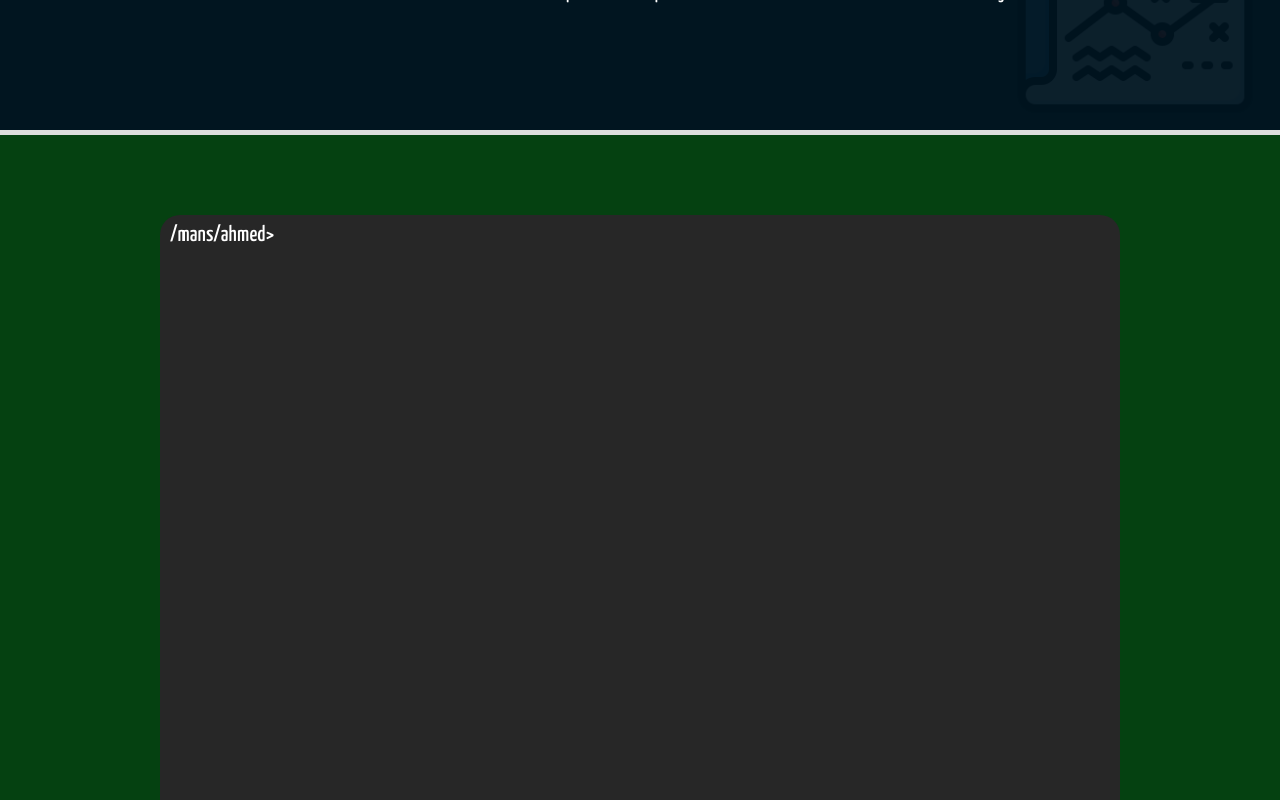
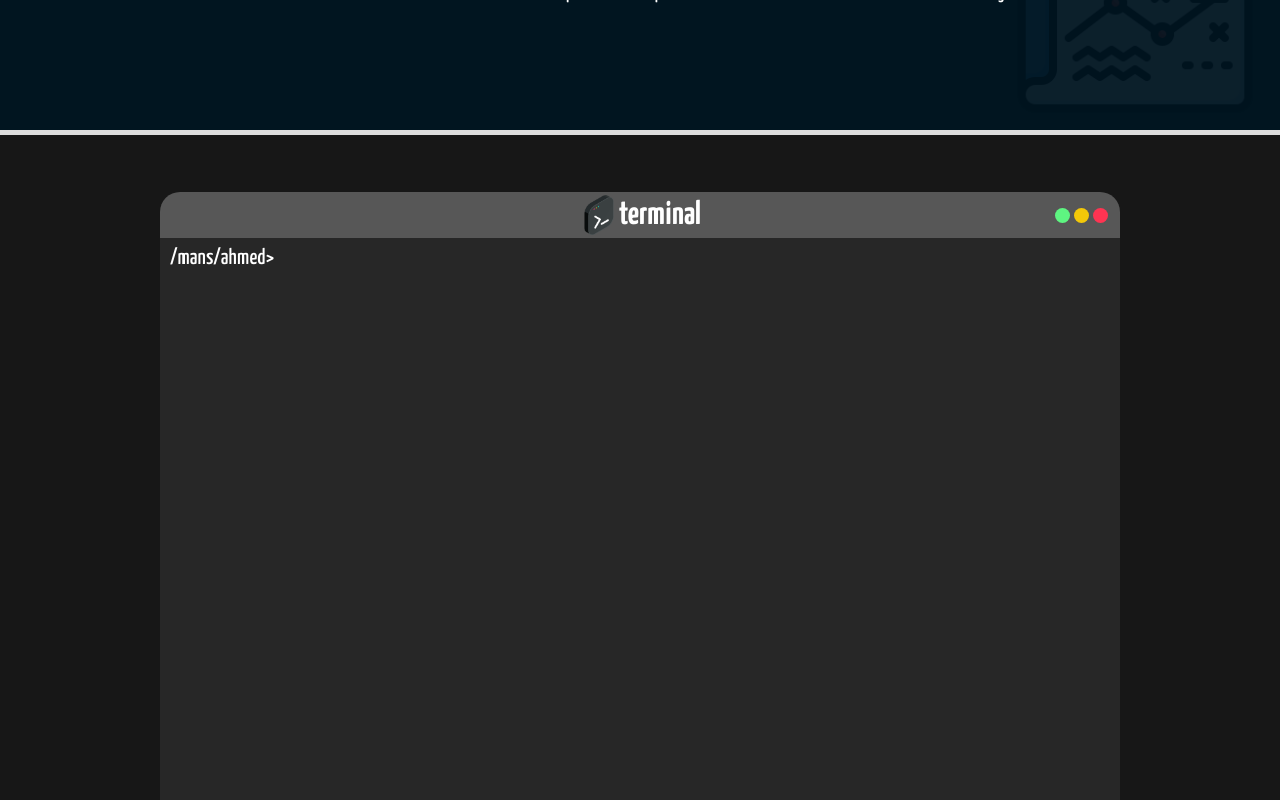
Before and after one commit to Mans1611/portfolio, a React (Create React App) app: page / in a window 1280 px wide. Shown: the part 1140-1940 px from the top of the page. Built offline with nearby package versions, Linux system fonts and the light colour scheme.

Commit message:
editing terminal view and icons and functionality

```diff
--- a/package.json
+++ b/package.json
@@ -20,6 +20,7 @@
     "axios": "^1.4.0",
     "react": "^18.2.0",
     "react-dom": "^18.2.0",
+    "react-helmet": "^6.1.0",
     "react-router-dom": "^6.12.0",
     "react-scripts": "5.0.1",
     "typescript": "^4.9.5",
@@ -53,6 +54,7 @@
     ]
   },
   "devDependencies": {
+    "@types/react-helmet": "^6.1.11",
     "svg-inline-loader": "^0.8.2"
   }
 }
--- a/public/index.html
+++ b/public/index.html
@@ -2,14 +2,13 @@
 <html lang="en">
   <head>
     <meta charset="utf-8" />
-    <link rel="icon" href="%PUBLIC_URL%/favicon.ico" />
     <meta name="viewport" content="width=device-width, initial-scale=1" />
     <meta name="theme-color" content="#000000" />
     <meta
       name="description"
       content="Web site created using create-react-app"
     />
-    <link rel="apple-touch-icon" href="%PUBLIC_URL%/logo192.png" />
+    <link rel="icon" type="image/x-icon" href="./assets/Manslogo.png" />
 
     <link rel="manifest" href="%PUBLIC_URL%/manifest.json" />
     <link rel="preconnect" href="https://fonts.googleapis.com">
--- a/src/App.tsx
+++ b/src/App.tsx
@@ -8,6 +8,8 @@ import ProjectPopUp from './Components/ProjectPopUp/ProjectPopUp';
 import { projectInterface } from './data/projectList';
 import About from './Pages/About/About';
 import Footer from './Components/Footer/Footer';
+import { Helmet } from 'react-helmet';
+import manslogo from './assets/Manslogo.png'
 
 export interface props {
   dark : boolean | string| null,
@@ -57,7 +59,9 @@ function App() {
         timeSpent,setTimeSpent,
         innerWidth
       }}>
-
+        <Helmet>
+          <link rel="icon" type="image/x-icon" href={'./assets/Manslogo.png'} />
+        </Helmet>
         <div id='app' className="App">
           <Routes>
           <Route path="/" element={<><NavBar/> <Footer/></>}>
--- a/src/Components/NavBar/NavBar.tsx
+++ b/src/Components/NavBar/NavBar.tsx
@@ -4,8 +4,6 @@ import { Link, Outlet } from 'react-router-dom'
 import {Menu} from '@mui/icons-material';
 import SideBar from '../SideBar/SideBar';
 import { appContext } from '../../App';
-import LightModeIcon from '@mui/icons-material/LightMode';
-import NightlightIcon from '@mui/icons-material/Nightlight';
 import manslogo from '../../assets/Manslogo.png'
 
 const NavBar = () => {
--- a/src/Components/Project/project.scss
+++ b/src/Components/Project/project.scss
@@ -1,10 +1,22 @@
 .project-holder{
-    height: 300px;
+    height: 270px;
     border-radius:10px;
     background-color: #011520;
     overflow: hidden;
     position: relative;
+    transition: all 200ms;
+    cursor: pointer;
+    &:hover{
+        .img-wrapper{
+            height:40%;
+            .project-img{
+                opacity: 0.75;
+            }
+        }
+
+    }
     .img-wrapper{
+        transition: all 200ms;
         height:50%;
         overflow: hidden;
         .project-img{
--- a/src/Components/Terminal/Terminal.tsx
+++ b/src/Components/Terminal/Terminal.tsx
@@ -1,25 +1,65 @@
-import { useState } from 'react'
+import { useContext, useState } from 'react'
 import './terminal.scss'
-
+import teminallogo from '../../assets/coding (1).png';
+import { useNavigate } from 'react-router-dom';
+import { appContext } from '../../App';
 const Terminal = () => {
+    const {setSelectedLink} = useContext(appContext);
     const [commands,setCommands] = useState(
         ['/mans/ahmed>']
     );
+    const navigate = useNavigate(); // for navigation to pages.
     const handleChange = (e:any)=>{
         if(e.key === 'Enter'){
             const commandWritten = commands[commands.length -1 ].split(">")[1]
             if(commandWritten.trim() === 'cls' || commandWritten.trim() === 'clear')
                 return setCommands((command)=> ['/mans/ahmed>'])
+            else if(commandWritten.split(' ')[0] ==='nav' ){
+                const navGroup = ['about','projects']
+                const navTraget = commandWritten.split(' ')[1]
+                if (navGroup.find(element=>element===navTraget)){
+
+                    setTimeout(()=>{
+                        navigate(navTraget)
+                        setSelectedLink('Projects')},600)
+                    }
+               else{
+                    setCommands(commands=>[...commands,
+                         `\nthis page is not exist, you can nav to :
+                            -- projects
+                            -- about
+                            -- articles
+                         \n/mans/ahmed>`])
+
+                }
+            }
             setCommands(commands=>[...commands, '\n/mans/ahmed>'])
-        }else{
+        }
+        else if(e.key === 'Backspace'){
+            setCommands(commands=> [...commands.slice(0,commands.length-1), commands[commands.length-1].slice(0,commands[commands.length-1].length-1)])
+        }
+        else if( (/^[a-zA-Z0-9]$/).test(e.key) && e.key.length < 2){
             setCommands(commands=> [...commands.slice(0,commands.length-1), commands[commands.length-1] + e.key])
+        }
+        else{
+            setCommands(commands=> [...commands.slice(0,commands.length-1), commands[commands.length-1] + e.key])
+
         }
     }
   return (
     <div className='terminal-view'>
-        <textarea onKeyUp={handleChange} value={commands.map(c=>c.replace(',',''))} className="terminal">
-        </textarea>
-    </div>
+        <div className="upper">
+                <img src={teminallogo} alt="bash" />
+                <h2>terminal</h2>
+                <div className="apple-btns">
+                    <div style={{background:'#5ef581'}} className="circle"></div>
+                    <div style={{background:'#f3c809'}} className="circle"></div>
+                    <div style={{background:'#ff3452'}} className="circle"></div>
+                </div>
+        </div>
+            <textarea onKeyUp={handleChange} value={commands.map(c=>c.replace(',',''))} className="terminal">
+            </textarea>
+        </div>
   )
 }
 
--- a/src/Components/Terminal/terminal.scss
+++ b/src/Components/Terminal/terminal.scss
@@ -1,13 +1,46 @@
+@import '../../mainstyle.scss';
 .terminal-view{
     height: 100vh;
-    background-color: #054111;
-    display: flex;
-    justify-content: center;
-    align-items: center;
+    background-color: #171717;
+    @include centerChild;
+    flex-direction: column;
+    .upper{
+        @include centerChild;
+        background-color: #575757;
+        padding: 3px;
+        width: 75%;
+        border-top-right-radius: 20px;
+        border-top-left-radius: 20px;
+        color: #ffffff;
+        font-size: 22px;
+        font-weight: 700;
+        position: relative;
+        img{
+            width: 40px;
+        }
+        .apple-btns{
+            position: absolute;
+            right: 10px;
+            display: flex;
+            .circle{
+                width: 15px;
+                height: 15px;
+                margin: 0 2px;
+                cursor: pointer;
+                transition: all 200ms;
+                border-radius: 50%;
+                &:hover{
+                    opacity: 0.85;
+                }
+            }
+
+        }
+    }
     .terminal{
         width:75%;
         height: 80%;
-        border-radius: 20px;
+        border-bottom-left-radius: 20px;
+        border-bottom-right-radius: 20px;
         background-color: #272727;
         overflow: hidden;
         padding: 10px;
--- a/src/Pages/Home/Home.tsx
+++ b/src/Pages/Home/Home.tsx
@@ -5,8 +5,6 @@ import Mans from '../../assets/mans.jpg';
 import { appContext } from '../../App';
 import NumberedInfo from '../../Components/NumberedInfo/NumberedInfo';
 import SkillsSection from '../../Components/Skill/SkillsSection';
-import Step from '../../Components/Step/Step';
-import { steps } from '../../data/step';
 import { Link } from 'react-router-dom';
 import ContactMe from '../../Components/ContactMe/ContactMe';
 import TimeLine from '../../Components/TimeLine/TimeLine';
--- a/src/Pages/Projects/projects.scss
+++ b/src/Pages/Projects/projects.scss
@@ -42,6 +42,8 @@
             position: absolute;
             height: 100%;
             width: 100%;
+            overflow-y: scroll;
+            padding-bottom: 5px;
             margin: auto 0;
             border-radius: 20px;
             display: flex;
--- a/src/mainstyle.scss
+++ b/src/mainstyle.scss
@@ -1,3 +1,9 @@
 $dark-blue: #011520;
 $green: #31BF70;
 $white: #F2F2F2;
+
+@mixin centerChild{
+    display: flex;
+    justify-content: center;
+    align-items: center;
+}
```
Also changed, not shown: src/utilis/useHandleNav.ts (added, +22 -0 lines), src/assets/coding (1).png (added), 1 other file (tests, documents, lock files or other folders).
